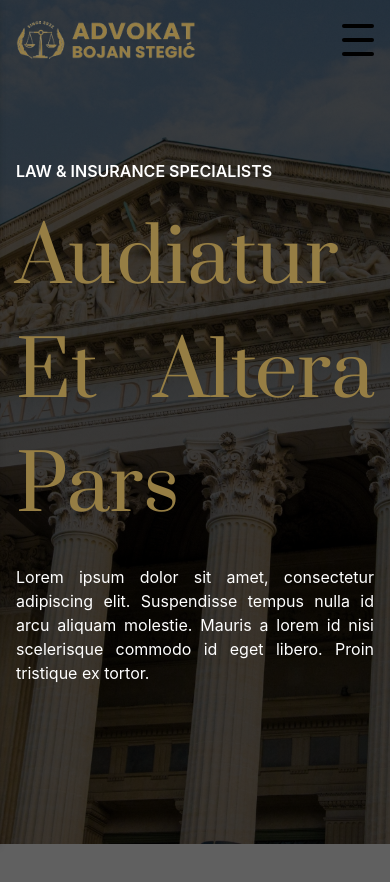
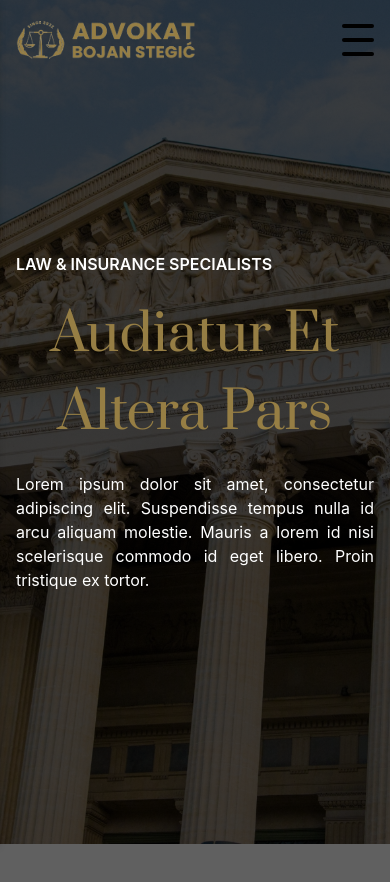
Before and after one commit to GoranKukic/law-office-stegic, a Next.js app: page / in a window 390 px wide. Shown: the top 882 px of the page. Built offline with nearby package versions, Linux system fonts and the light colour scheme.

Commit message:
Navbar and Hero section fix

```diff
--- a/components/Hero/Hero.module.css
+++ b/components/Hero/Hero.module.css
@@ -6,6 +6,15 @@
     background: linear-gradient(to bottom, rgb(0, 0, 0, 0.75), rgb(0, 0, 0,0.75));
 }
 
-.heroHeadline{
-    text-align-last: justify;
-}
+@media only screen and (min-width: 900px) {
+    .heroHeadline :global {
+        text-align-last: justify;
+    }
+  }
+
+  @media only screen and (max-width: 899px) {
+    .heroHeadline :global {
+        text-align: center;
+        font-size: 52px;
+    }
+  }
--- a/components/Navbar/Navbar.tsx
+++ b/components/Navbar/Navbar.tsx
@@ -110,7 +110,7 @@ const Navbar = () => {
             />
             <span
               className={`h-1 w-full bg-black rounded-lg transition-all duration-300 ease-in-out ${
-                open ? 'w-[0px]' : 'w-full'
+                open ? 'w-0 hidden' : 'w-full block'
               }`}
             />
             <span
```
